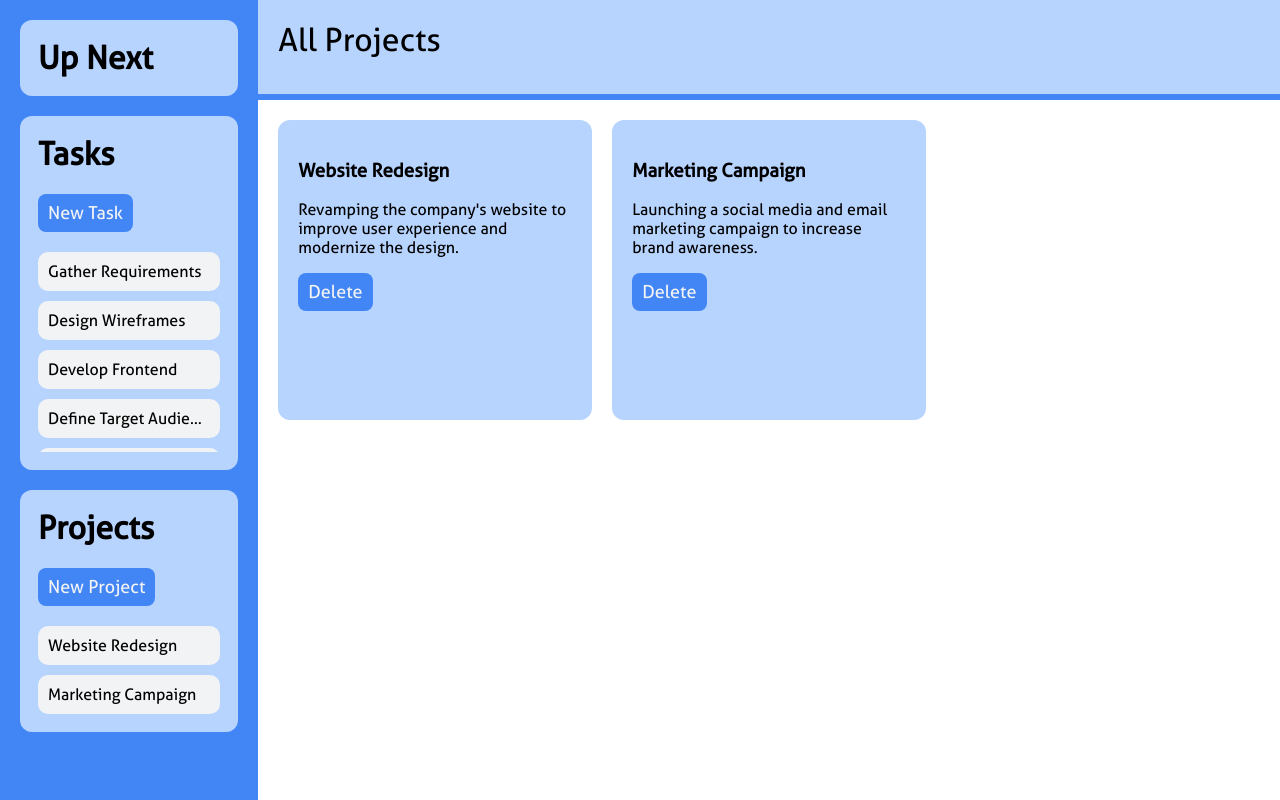
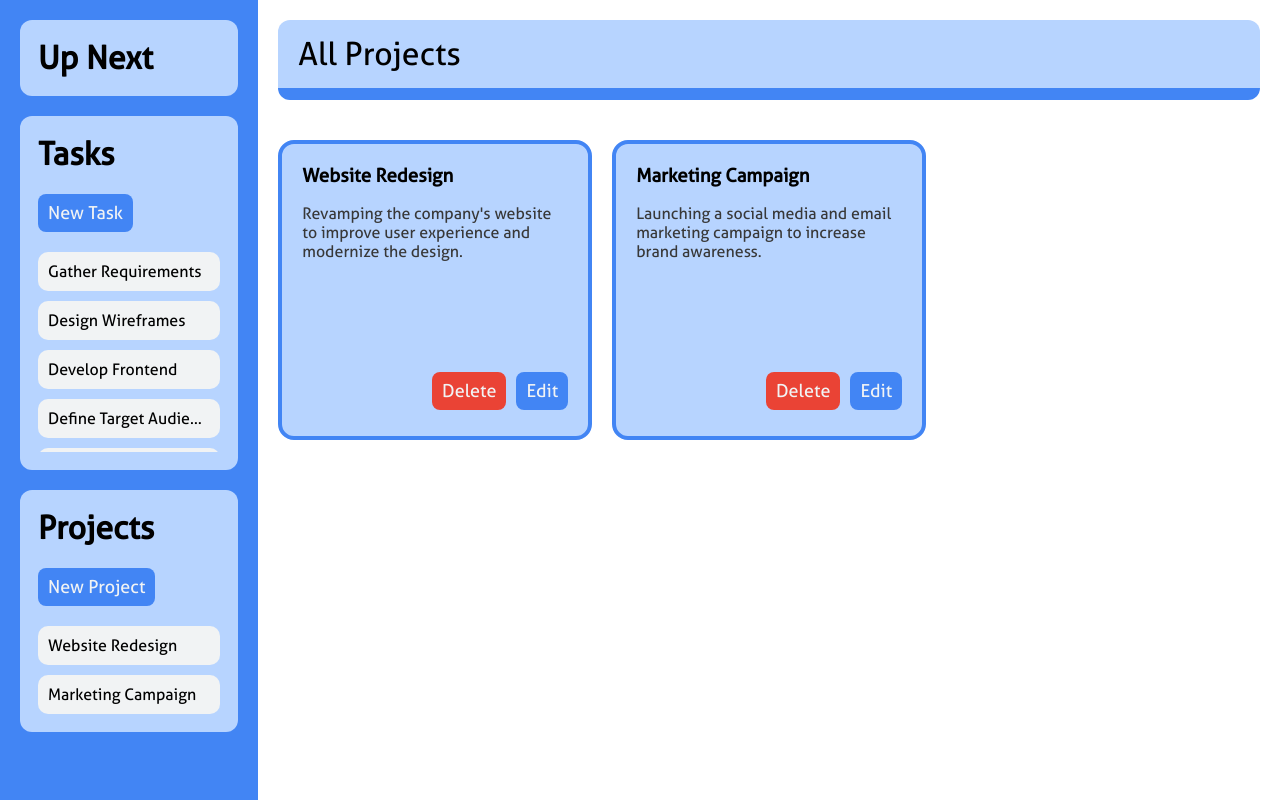
Before and after one commit to miryarik/todo, a website built with webpack: page src/template.html in a window 1280 px wide. Built offline with nearby package versions, Linux system fonts and the light colour scheme.

Commit message:
minor adjustment

```diff
--- a/src/scripts/contentRenderer.js
+++ b/src/scripts/contentRenderer.js
@@ -1,8 +1,79 @@
 import { taskHandler } from "./tasks.js";
 import { projectHandler } from "./projects.js";
-import { getCards, getBullets } from "./utils.js";
+import { getCards, dayFromDate, formatDate } from "./utils.js";
 
 const content = document.querySelector("container content");
+
+function getBullets(tasks) {
+    const bullets = [];
+
+    tasks.forEach((task) => {
+        const bullet = document.createElement("li");
+        bullet.setAttribute("id", task.id);
+        bullet.setAttribute("class", "task-bullet");
+
+        const name = document.createElement("h3");
+        name.innerText = task.name;
+
+        const description = document.createElement("p");
+        description.innerText = task.description;
+
+        const optionsDiv = document.createElement("div");
+        optionsDiv.setAttribute("class", "options");
+        const deleteButton = document.createElement("button");
+        optionsDiv.appendChild(deleteButton);
+        deleteButton.innerText = "Delete";
+
+        deleteButton.addEventListener("click", () => {
+            taskHandler.deleteTask(task.id);
+            sidebarRenderer.renderTaskList();
+            contentRenderer.renderAllTasks();
+        });
+
+        const infoDiv = document.createElement("div");
+        infoDiv.setAttribute("class", "info");
+        const date = document.createElement("p");
+        const priority = document.createElement("p");
+
+        const dateText = dayFromDate(formatDate(task.dueDate));
+        date.innerText = dateText;
+        switch (dateText) {
+            case "Today":
+                bullet.classList.add("today");
+                break;
+
+            case "Tomorrow":
+                bullet.classList.add("tomorrow");
+                break;
+        }
+
+        switch (task.priority) {
+            case 3:
+                priority.innerText = "High";
+                break;
+
+            case 2:
+                priority.innerText = "Normal";
+                break;
+
+            case 1:
+                priority.innerText = "Low";
+                break;
+        }
+
+        infoDiv.appendChild(date);
+        infoDiv.appendChild(priority);
+
+        bullet.appendChild(name);
+        bullet.appendChild(description);
+        bullet.appendChild(optionsDiv);
+        bullet.appendChild(infoDiv);
+
+        bullets.push(bullet);
+    });
+
+    return bullets;
+}
 
 function renderAllProjects() {
     // get all projects
@@ -74,7 +145,6 @@ function renderUpcoming() {
     header.innerText = "Coming Tasks";
 
     const upcomingTasks = taskHandler.getUpcomingTasks();
-
     const taskBullets = getBullets(upcomingTasks);
 
     taskBullets.forEach((bullet) => {
--- a/src/scripts/utils.js
+++ b/src/scripts/utils.js
@@ -15,77 +15,6 @@ export function getNewId() {
     )}${String(date.getDate()).padStart(2, "0")}${date.getTime()}`;
 
     return id;
-}
-
-export function getBullets(tasks) {
-    const bullets = [];
-
-    tasks.forEach((task) => {
-        const bullet = document.createElement("li");
-        bullet.setAttribute("id", task.id);
-        bullet.setAttribute("class", "task-bullet");
-
-        const name = document.createElement("h3");
-        name.innerText = task.name;
-
-        const description = document.createElement("p");
-        description.innerText = task.description;
-
-        const optionsDiv = document.createElement("div");
-        optionsDiv.setAttribute("class", "options");
-        const deleteButton = document.createElement("button");
-        optionsDiv.appendChild(deleteButton);
-        deleteButton.innerText = "Delete";
-
-        deleteButton.addEventListener("click", () => {
-            taskHandler.deleteTask(task.id);
-            sidebarRenderer.renderTaskList();
-            contentRenderer.renderAllTasks();
-        });
-
-        const infoDiv = document.createElement("div");
-        infoDiv.setAttribute("class", "info");
-        const date = document.createElement("p");
-        const priority = document.createElement("p");
-
-        const dateText = dayFromDate(formatDate(task.dueDate));
-        date.innerText = dateText;
-        switch (dateText) {
-            case "Today":
-                bullet.classList.add("today");
-                break;
-
-            case "Tomorrow":
-                bullet.classList.add("tomorrow");
-                break;
-        }
-
-        switch (task.priority) {
-            case 3:
-                priority.innerText = "High";
-                break;
-
-            case 2:
-                priority.innerText = "Normal";
-                break;
-
-            case 1:
-                priority.innerText = "Low";
-                break;
-        }
-
-        infoDiv.appendChild(date);
-        infoDiv.appendChild(priority);
-
-        bullet.appendChild(name);
-        bullet.appendChild(description);
-        bullet.appendChild(optionsDiv);
-        bullet.appendChild(infoDiv);
-
-        bullets.push(bullet);
-    });
-
-    return bullets;
 }
 
 export function compareTasksByDate(taskOne, taskTwo) {
@@ -138,10 +67,21 @@ export function getCards(projects) {
         name.innerText = project.name;
 
         const description = document.createElement("p");
+        description.setAttribute("class", "description");
         description.innerText = project.description;
 
+        const options = document.createElement("div");
+        options.setAttribute("class", "options");
+
         const deleteButton = document.createElement("button");
+        deleteButton.setAttribute("id", "delete-btn");
+        options.appendChild(deleteButton);
         deleteButton.innerText = "Delete";
+
+        const editButton = document.createElement("button");
+        editButton.setAttribute("id", "edit-btn");
+        options.appendChild(editButton);
+        editButton.innerText = "Edit";
 
         deleteButton.addEventListener("click", () => {
             projectHandler.deleteProject(project.id);
@@ -152,7 +92,7 @@ export function getCards(projects) {
 
         card.appendChild(name);
         card.appendChild(description);
-        card.appendChild(deleteButton);
+        card.appendChild(options);
 
         card.addEventListener("click", () => {
             contentRenderer.renderProject(project.id);
--- a/src/styles/styles.css
+++ b/src/styles/styles.css
@@ -1,9 +1,11 @@
 * {
     box-sizing: border-box;
     --blue-main: #4285F4;
+    --red-main: #EA4335;
+    --yellow-main: #FBBC04;
     --white-light: #F1F3F4;
     --blue-light: #b7d4ff;
-    --yellow-light: #ffe7a0;
+    --yellow-light: #ffecb3;
     --red-light: #ffc4c0;
 
     --minor-gap: 10px;
@@ -132,18 +134,25 @@ body {
     container {
         width: calc(100vw - 250px);
         display: grid;
-        grid-template-rows: 100px 1fr;
-        background-color: var(--content-blue-light);
+        grid-template-rows: 120px 1fr;
 
         position: relative;
 
         header {
 
             grid-row: 1;
+
+            display: flex;
+            align-items: center;
+
             font-size: 32px;
-            padding: var(--major-gap);
-            vertical-align: center;
-            border-bottom: 6px solid var(--blue-main);
+
+            padding: var(--minor-gap) var(--major-gap);
+            margin: var(--major-gap);
+
+            border-bottom: 12px solid var(--blue-main);
+            border-radius: 12px;
+
             background-color: var(--blue-light);
 
             position: sticky;
@@ -170,7 +179,36 @@ body {
             card {
                 background-color: var(--blue-light);
                 padding: var(--major-gap);
-                border-radius: 12px;
+                border: 4px solid var(--blue-main);
+                border-radius: 16px;
+
+                h3 {
+                    margin: 0;
+                }
+
+                display: grid;
+                grid-template-rows: 24px 1fr 50px;
+                grid-template-areas:
+                    "name"
+                    "desc"
+                    "options"
+                ;
+
+                & .description {
+                    color: rgb(56, 56, 56);
+                }
+
+                & .options {
+                    display: flex;
+                    align-items: center;
+                    gap: var(--minor-gap);
+                    justify-content: right;
+
+                    & #delete-btn {
+                        background-color: var(--red-main);
+                    }
+                }
+
             }
 
             ul {
@@ -194,6 +232,7 @@ body {
                 margin-bottom: var(--major-gap);
                 padding: var(--minor-gap) var(--major-gap);
 
+                border-left: 12px solid var(--blue-main);
                 border-radius: 12px;
 
                 h3 {
@@ -215,10 +254,12 @@ body {
 
                 &.tomorrow {
                     background-color: var(--yellow-light);
+                    border-left: 12px solid var(--yellow-main);
                 }
 
                 &.today {
                     background-color: var(--red-light);
+                    border-left: 12px solid var(--red-main);
                 }
 
                 p {
```
